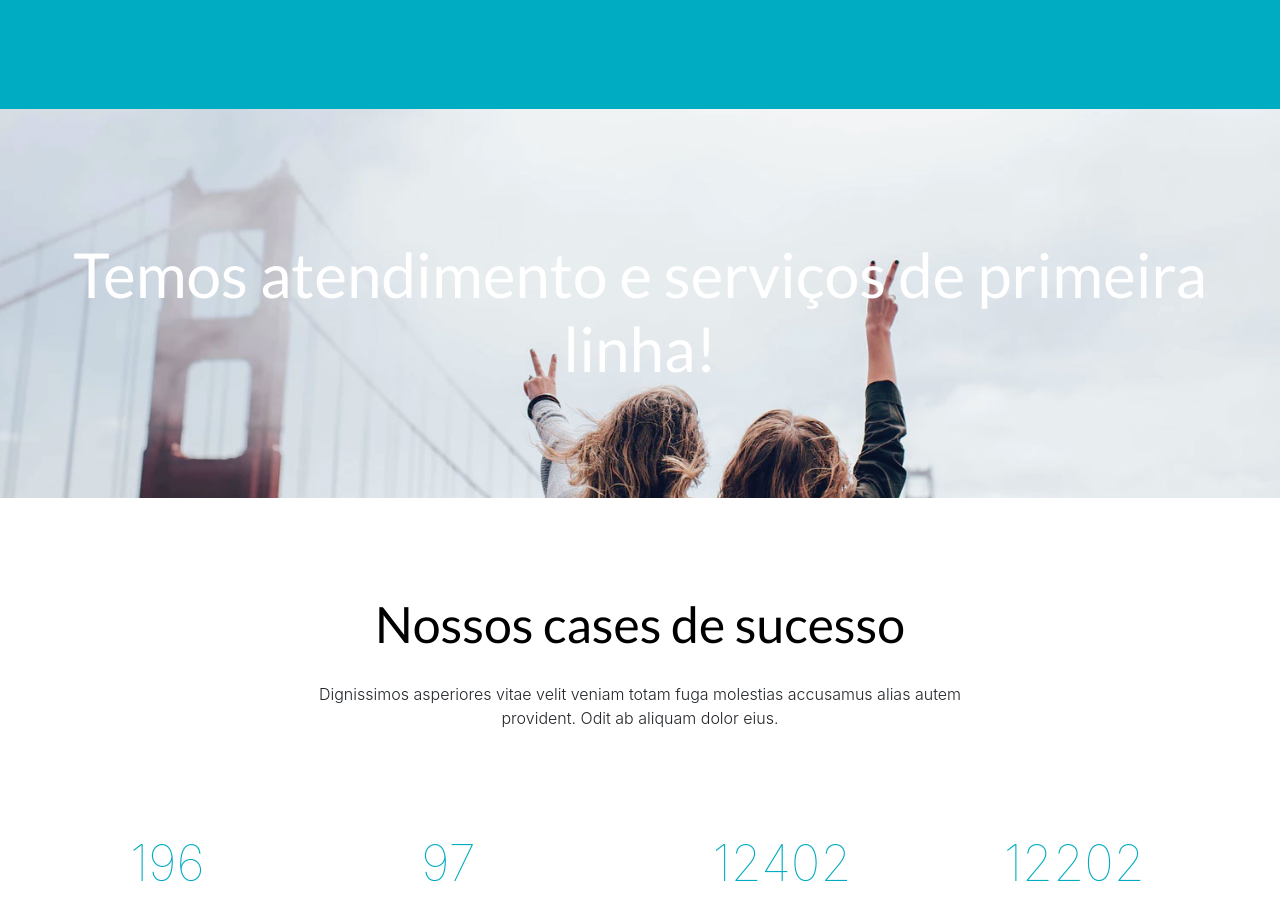
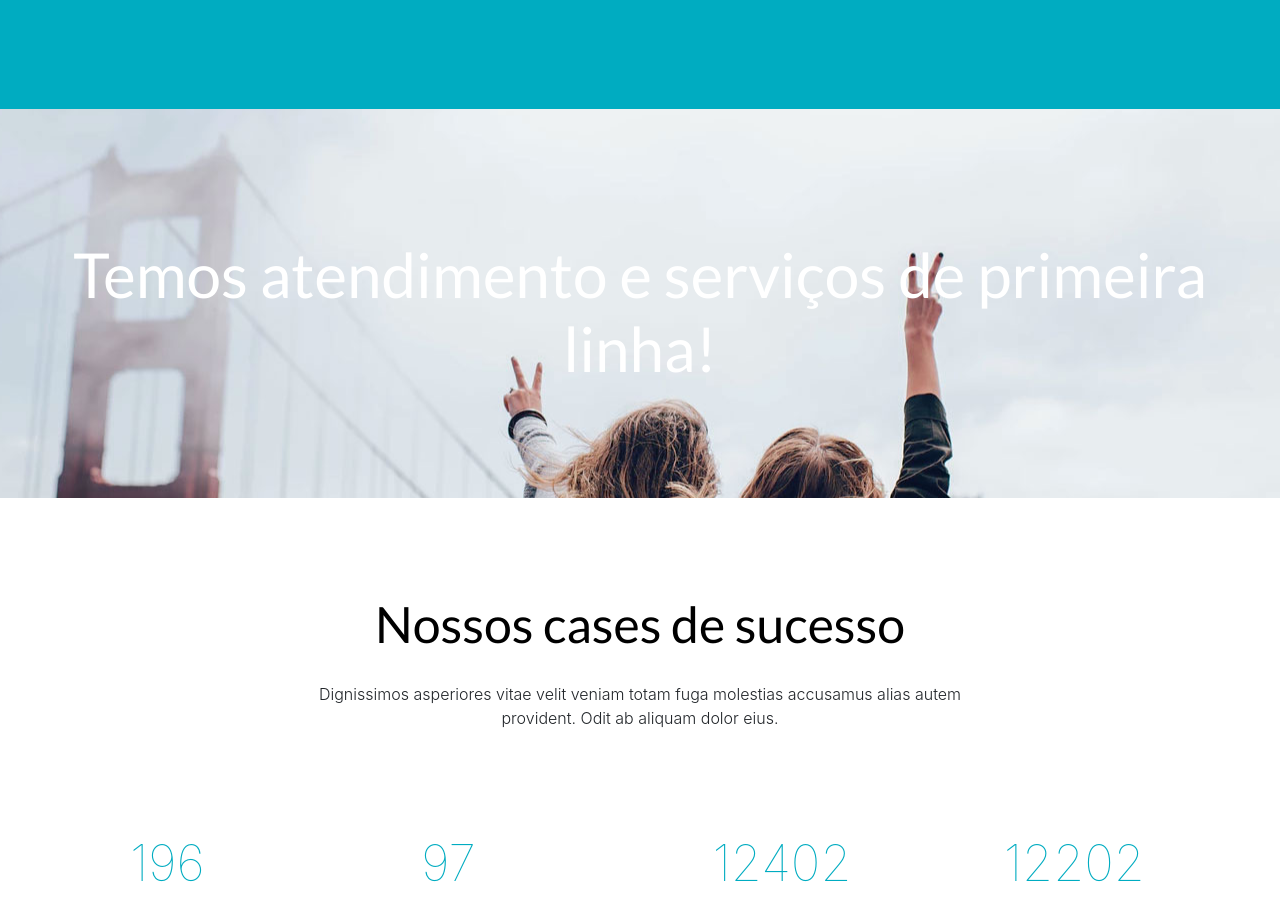
Before and after one commit to FeTPiva/trabLinguagens, a plain HTML site: page trab/index.html in a window 1280 px wide. Shown: the part 2981-3890 px from the top of the page. Drawn offline with nearby package versions, Linux system fonts and the light colour scheme.

Commit message:
funcionando

```diff
--- a/trab/css/estilo.css
+++ b/trab/css/estilo.css
@@ -143,7 +143,7 @@ button#trip{
     background-attachment: fixed;
     background-position: center;
     background-repeat: no-repeat;
-    background-size: cover;
+    /*background-size: cover;*/
 }
 
 .py-6
--- a/trab/index.html
+++ b/trab/index.html
@@ -287,7 +287,7 @@
         </div>
     </div>
 
-    <div class="container-fluid" id="parallax">
+    <div data-stellar-background-ratio="2" class="container-fluid" id="parallax">
         <h6 class="text-center py-6 mx-3">Temos atendimento e serviços de primeira linha!</h6>
     </div>
 
@@ -486,6 +486,7 @@
 <script src="js/Gruntfile.js"></script>
 <script src="js/jquery.stellar.js"></script>
 <script src="js/jquery.stellar.min.js"></script>
+<script src= "js/stellar.js"></script>
 
 
 
--- /dev/null
+++ b/trab/js/stellar.js
@@ -0,0 +1 @@
+$(window).stellar();
```
